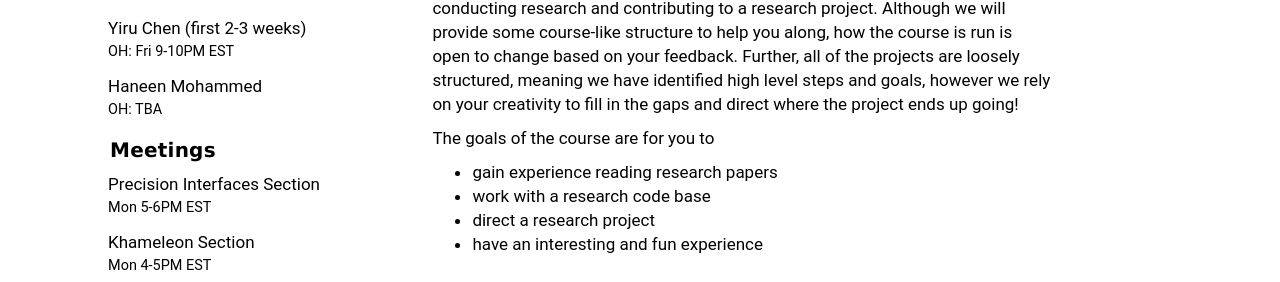
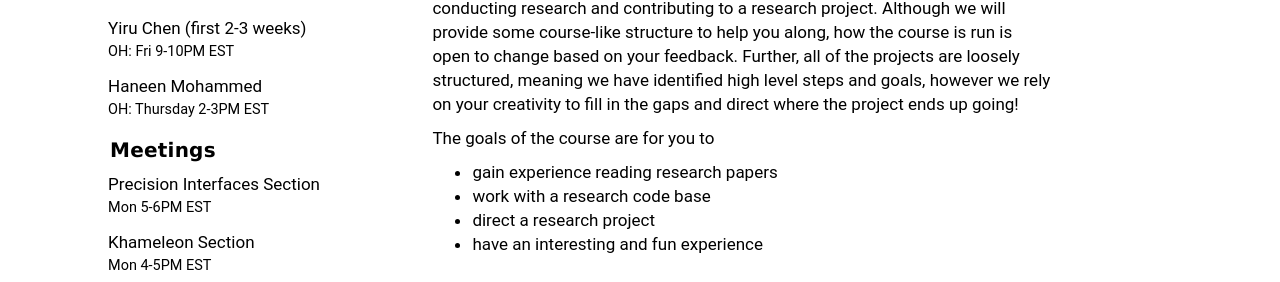
Before and after one commit to cudbg/summer20, a Jekyll site: the page built from index.md, in a window 1280 px wide. Shown: the part 259-541 px from the top of the page. Built offline with Jekyll 4.4.1, drawn with Linux system fonts in a browser that asks for light colours; our own code applies the rules of GitHub Pages for plain Markdown files.

Commit message:
Update index_left.md

```diff
--- a/_includes/index_left.md
+++ b/_includes/index_left.md
@@ -7,7 +7,7 @@ Yiru Chen (first 2-3 weeks)
 <small>OH: Fri 9-10PM EST </small>
 
 Haneen Mohammed
-<small>OH: TBA</small>
+<small>OH: Thursday 2-3PM EST</small>
 
 #### Meetings
 
```
